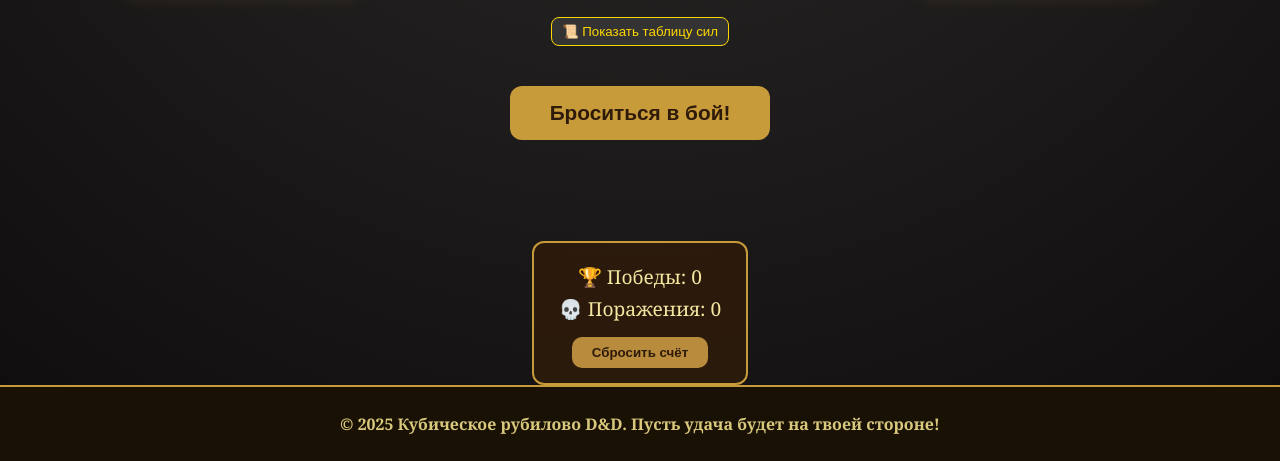
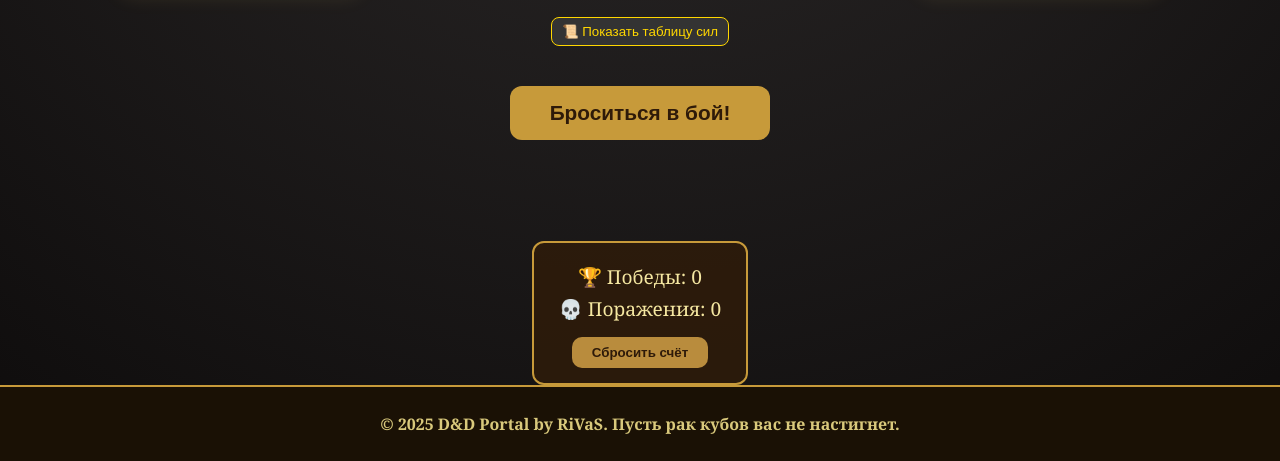
Before and after one commit to nikitacherem4532-maker/DnDFight, a plain HTML site: page index.html in a window 1280 px wide. Shown: the part 434-895 px from the top of the page. Drawn offline with Linux system fonts and the light colour scheme.

Commit message:
Update index.html

```diff
--- a/index.html
+++ b/index.html
@@ -53,9 +53,10 @@
     </section>
 
     <footer>
-        <p>© 2025 Кубическое рубилово D&D. Пусть удача будет на твоей стороне!</p>
+        <p>© 2025 D&D Portal by RiVaS. Пусть рак кубов вас не настигнет.</p>
     </footer>
 
     <script src="js/script.js"></script>
 </body>
+
 </html>
```
